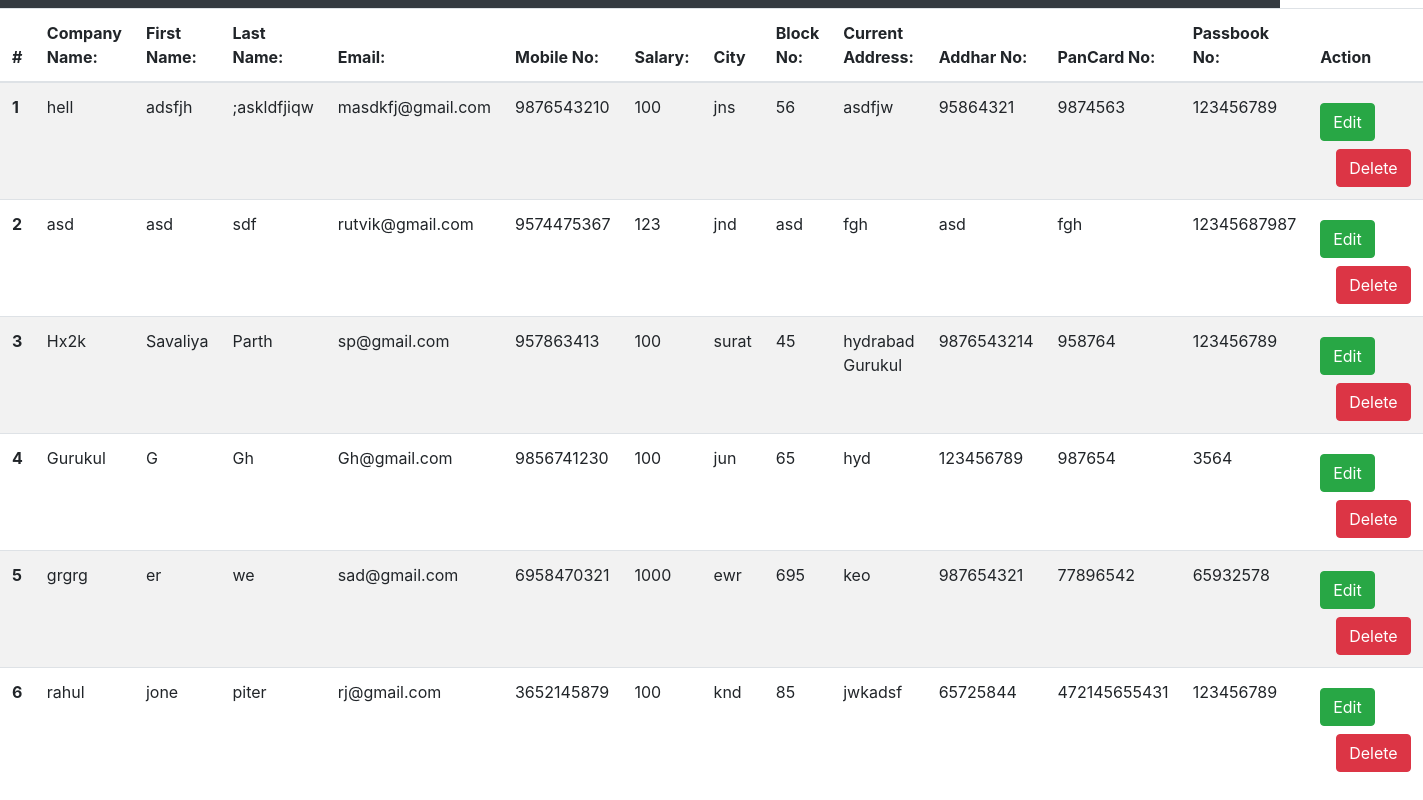
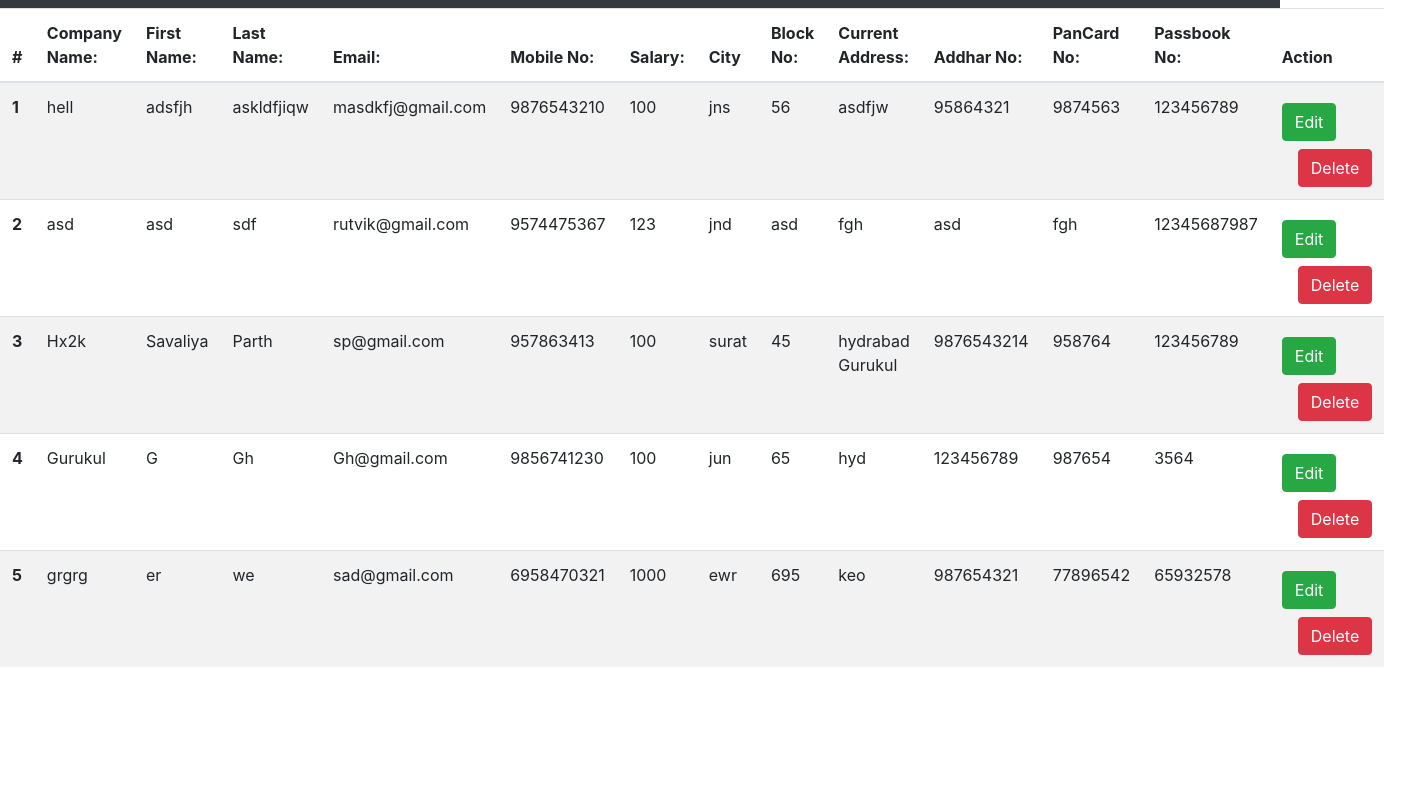
Before and after one commit to rutvikdhaduk/Angular-Crud, an Angular app: page / in a window 1280 px wide. Shown: the part 66-866 px from the top of the page, 1423 px wide, since content can reach past the window. After the commit the page ends 800 px from the top, so only its background shows below. Built offline with nearby package versions, Linux system fonts and the light colour scheme; data requests are answered from the project's data file.

Commit message:
Search the data works

```diff
--- a/db.json
+++ b/db.json
@@ -20,7 +20,7 @@
       },
       "companyename": "hell",
       "Fname": "adsfjh",
-      "Lname": ";askldfjiqw",
+      "Lname": "askldfjiqw",
       "email": "masdkfj@gmail.com",
       "mobileno": "9876543210",
       "salary": 100,
@@ -101,25 +101,6 @@
       "mobileno": "6958470321",
       "salary": 1000,
       "id": 5
-    },
-    {
-      "address": {
-        "city": "knd",
-        "blockno": "85",
-        "currentAddress": "jwkadsf"
-      },
-      "personalDetails": {
-        "addharno": "65725844",
-        "panno": "472145655431",
-        "passbookno": "123456789"
-      },
-      "companyename": "rahul",
-      "Fname": "jone",
-      "Lname": "piter",
-      "email": "rj@gmail.com",
-      "mobileno": "3652145879",
-      "salary": 100,
-      "id": 6
     }
   ]
 }
--- a/src/app/form-crud/form-crud.component.html
+++ b/src/app/form-crud/form-crud.component.html
@@ -7,7 +7,7 @@
     </ul>
     <form class="form-inline my-2 my-lg-0">
       <div class="form-group">
-        <input type="text"name="EmpName" placeholder="Enter Serch Value" [(ngModel)]="filterstring" class="form-control mr-3" id="EmpName">
+        <input type="text"name="search" [(ngModel)]="searchValue" (keyup)="search()" placeholder="Enter Serch Value" class="form-control mr-3" id="EmpName">
       </div>
 
       <button type="button" class="btn btn-primary my-2 my" data-toggle="modal"
@@ -36,7 +36,7 @@
   </thead>
 
   <tbody>
-    <tr *ngFor="let item of this.EmoloyDetails">
+    <tr *ngFor="let item of this.FilterEmployeeDetails">
       <th scope="row">{{item.id}}</th>
       <td>{{item.companyename}}</td>
       <td>{{item.Fname}}</td>
@@ -53,7 +53,7 @@
       <td>
         <button type="button" class="btn btn-success my-2 my" data-toggle="modal"
         data-target="#EditModel" (click)="filldatainedit(item)">Edit</button>
-        <button class="btn btn-danger ml-3" (click)="Delete(item.id)">Delete</button>
+        <button class="btn btn-danger ml-3" (click)="deleteEmployee(item)">Delete</button>
       </td>
     </tr>
   </tbody>
--- a/src/app/form-crud/form-crud.component.ts
+++ b/src/app/form-crud/form-crud.component.ts
@@ -8,15 +8,15 @@ import { TestService, Data } from '../test.service';
 })
 
 export class FormCrudComponent implements OnInit {
-  EmoloyDetails: Array<Form> = new Array<Form>();
-  AddEmoloyDetails: Form;
-  editEmoloyDetails: Form;
-
-  filterstring:string
+  EmployeeDetails: Array<Employee> = new Array<Employee>();
+  FilterEmployeeDetails: Array<Employee> = new Array<Employee>();
+  AddEmoloyDetails: Employee;
+  editEmoloyDetails: Employee;
+  searchValue: string;
   constructor(private data: TestService) { }
 
   ngOnInit(): void {
-    this.AddEmoloyDetails = new Form();
+    this.AddEmoloyDetails = new Employee();
     this.AddEmoloyDetails.address = new Addressing();
     this.AddEmoloyDetails.personalDetails = new PersonalData();
     this.getData();
@@ -25,7 +25,8 @@ export class FormCrudComponent implements OnInit {
   private getData() {
     this.data.getData().subscribe(x => {
       console.log(x);
-      this.EmoloyDetails = x;
+      this.EmployeeDetails = x;
+      this.FilterEmployeeDetails = x;
     });
   }
 
@@ -34,7 +35,7 @@ export class FormCrudComponent implements OnInit {
     if (this.AddEmoloyDetails.companyename && this.AddEmoloyDetails.Fname && this.AddEmoloyDetails.Lname && this.AddEmoloyDetails.email && this.AddEmoloyDetails.mobileno && this.AddEmoloyDetails.salary && this.AddEmoloyDetails.address.city && this.AddEmoloyDetails.address.blockno && this.AddEmoloyDetails.address.currentAddress && this.AddEmoloyDetails.personalDetails.addharno && this.AddEmoloyDetails.personalDetails.panno && this.AddEmoloyDetails.personalDetails.passbookno) {
       this.data.addData(this.AddEmoloyDetails).subscribe((x) => {
         this.getData();
-        this.AddEmoloyDetails = new Form();
+        this.AddEmoloyDetails = new Employee();
         this.AddEmoloyDetails.address = new Addressing();
         this.AddEmoloyDetails.personalDetails = new PersonalData();
       });
@@ -44,7 +45,7 @@ export class FormCrudComponent implements OnInit {
     }
   }
 
-  filldatainedit(detail: Form) {
+  filldatainedit(detail: Employee) {
     this.editEmoloyDetails = detail;
   }
   editData() {
@@ -52,35 +53,53 @@ export class FormCrudComponent implements OnInit {
       this.getData();
     })
   }
+  deleteEmployee(item: Employee) {
+    this.data.delData(item.id).subscribe(d => {
+      let index = this.FilterEmployeeDetails.indexOf(item);
+      this.FilterEmployeeDetails.splice(index, 1);
+    })
+  }
+  // for Search Employee
 
-  Delete(id) {
-    this.data.delData(id).subscribe(d => {
-      this.getData();
-    })
+  search() {
+    if (this.searchValue) {
+      let searchEmployee = new Array<Employee>();
+      if (this.EmployeeDetails.length > 0) {
+        for (let emp of this.EmployeeDetails) {
+          if (JSON.stringify(emp).toLowerCase().indexOf(this.searchValue.toLowerCase()) > 0) {
+            searchEmployee.push(emp);
+          }
+        }
+        this.FilterEmployeeDetails= searchEmployee;
+      }
+    }
+    else {
+      this.FilterEmployeeDetails = this.EmployeeDetails;
+    }
   }
 
 }
 
-export class Form {
+export class Employee {
   id: number;
   companyename: string;
   Fname: string;
   Lname: string;
   email: string;
   mobileno: string;
-  address:Addressing;
+  address: Addressing;
   salary: string;
-  personalDetails:PersonalData;
+  personalDetails: PersonalData;
 }
 
-export class Addressing{
-  city:string;
-  blockno:string;
-  currentAddress:string;
+export class Addressing {
+  city: string;
+  blockno: string;
+  currentAddress: string;
 }
 
-export class PersonalData{
-  addharno:string;
-  panno:string;
-  passbookno:string;
+export class PersonalData {
+  addharno: string;
+  panno: string;
+  passbookno: string;
 }
```
